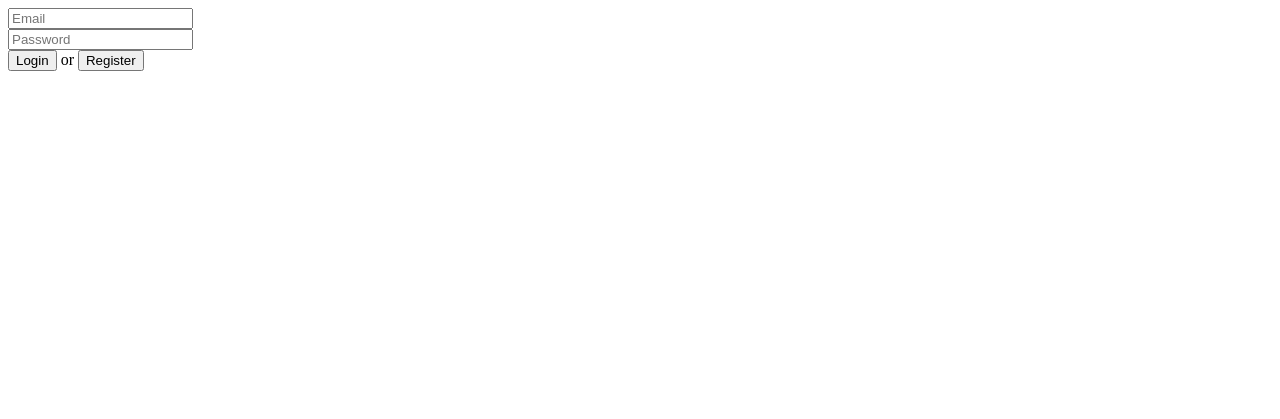
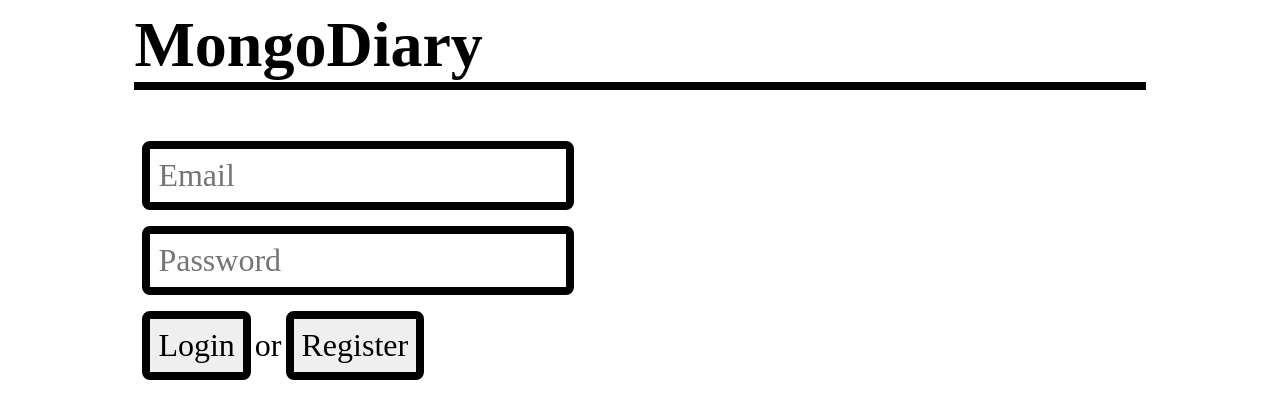
Before and after one commit to kevinAlbs/ClientSideEncryptionDemos, a Flask app: page /login in a window 1280 px wide. Shown: the top 419 px of the page. Run offline with Flask 2, Linux system fonts and the light colour scheme; parts of the project's set-up code (start-up, migrations or seed data) failed here and were passed over.

Commit message:
add minimal style, clean up scripts

```diff
--- a/dorisdb/mongo.py
+++ b/dorisdb/mongo.py
@@ -1,26 +1,7 @@
-import base64
-import os
-
-from pymongo import MongoClient
-from pymongo.errors import DuplicateKeyError
-from pymongo.encryption import ClientEncryption
-from pymongo.encryption_options import AutoEncryptionOpts
-from bson import binary, ObjectId
-from bson.codec_options import CodecOptions
-
-# Setup.
-codec_opts = CodecOptions(uuid_representation=binary.STANDARD)
-
-if "LOCAL_MASTERKEY_BASE64" not in os.environ or not os.path.exists(
-        "key_uuid.txt"):
-    raise Exception("Prerequisites not met. Run setup.py")
-
-local_key = os.environ["LOCAL_MASTERKEY_BASE64"]
-key_uuid = binary.Binary(base64.b64decode(
-    open("key_uuid.txt", "r").read()), binary.UUID_SUBTYPE)
+from mongo_setup import *
 
 # Configure automatic encryption and ClientEncryption object.
-kms_providers = {"local": {"key": binary.Binary(base64.b64decode(local_key))}}
+kms_providers = {"local": {"key": masterkey}}
 schema_map = {
     "db.users": {
         "bsonType": "object",
@@ -129,5 +110,5 @@ def delete_all_data (user_id):
     associated encryption key for this user.
     """
     client.db.posts.delete_many ({"user_id": user_id})
-    client.db.users.delete_one ({"  _id": user_id})
+    client.db.users.delete_one ({"_id": user_id})
     key_vault_client.db.keyvault.delete_one ({"keyAltNames": user_id})
--- /dev/null
+++ b/dorisdb/templates/base.html
@@ -0,0 +1,59 @@
+<html lang="en">
+<head>
+    <title>MongoDiary - Using DorisDB™</title>
+    <style type="text/css">
+        h1 {
+            font-size: 48pt;
+            border-bottom: 8px black solid;
+        }
+        h2 {
+            font-size: 32pt;
+        }
+        h3 {
+            font-size: 24pt;
+        }
+        article {
+            border-top: 8px black solid;
+        }
+        p, span {
+            font-size: 24pt;
+        }
+        input, textarea {
+            font-size: 24pt;
+            font-family: serif;
+            border: 8px black solid;
+            border-radius: 8px;
+            padding: .25em;
+        }
+        input[type=submit] {
+            font-size: 24pt;
+        }
+        .row {
+            padding: .5em;
+        }
+        #main {
+            width: 80%;
+            margin: 0 auto;
+        }
+        #flex {
+            display: flex;
+        }
+        #left {
+            flex: 1;
+        }
+        #right {
+            flex: 1;
+        }
+    </style>
+</head>
+<body>
+<div id="main">
+    <h1>MongoDiary</h1>
+    {% block header %}{% endblock %}
+    <div id="flex">
+    <div id="left">{% block content %}{% endblock %}</div>
+    <div id="right">{% block rightcontent %}{% endblock %}</div>
+    </div>
+</div>
+</body>
+</html>
--- a/dorisdb/templates/delete_all_data.html
+++ b/dorisdb/templates/delete_all_data.html
@@ -1 +1,4 @@
-All data deleted. <a href="/login">Reregister?</a>
+{% extends "base.html" %}
+{% block header %}
+<p>All data deleted. <a href="/login">Reregister?</a></p>
+{% endblock %}
--- a/dorisdb/templates/login.html
+++ b/dorisdb/templates/login.html
@@ -1,3 +1,6 @@
+{% extends "base.html" %}
+{% block header %}
+
 {% if status_message %}
 <p>{{status_message}}</p>
 {% endif %}
@@ -17,8 +20,9 @@
         <input type="password" name="pwd" placeholder="Password" />
     </div>
     <div class="row">
-        <input type="submit" value="Login" name="submit"/> or
+        <input type="submit" value="Login" name="submit"/> <span>or</span>
         <input type="submit" value="Register" name="submit"/>
     </div>
 </form>
 {% endif %}
+{% endblock %}
--- a/dorisdb/templates/logout.html
+++ b/dorisdb/templates/logout.html
@@ -1 +1,4 @@
+{% extends "base.html" %}
+{% block header %}
 <p>Logged out. <a href="/login">Log back in?</a></p>
+{% endblock %}
```
Also changed, not shown: demo/01-createkey.py (added, +13 -0 lines), demo/01-setup.py (deleted, +0 -29 lines), demo/02-roundtrip.py (+16 -26 lines), demo/03-explicit.py (+9 -19 lines), demo/setup/createkey.py (added, +20 -0 lines), demo/setup/explicit.py (added, +16 -0 lines), demo/setup/roundtrip.py (added, +21 -0 lines), dorisdb/mongo_setup.py (added, +20 -0 lines), dorisdb/templates/home.html (+7 -1 lines), demo/setup/__init__.py (added).
